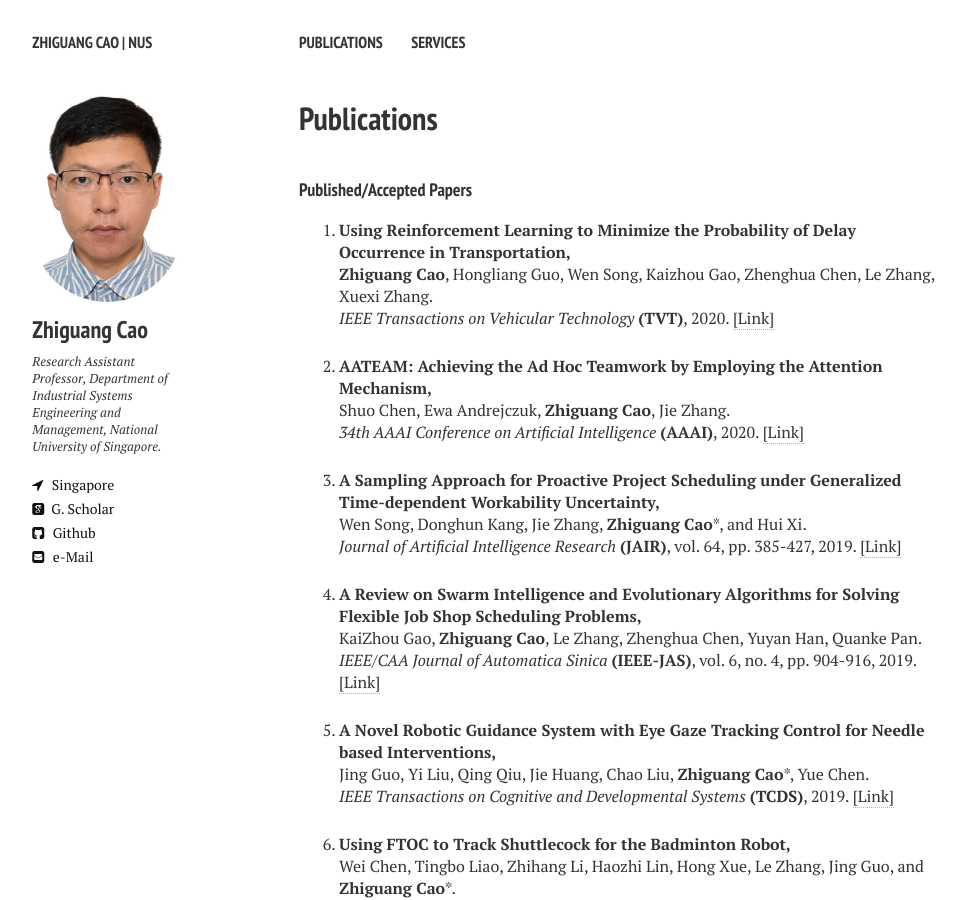
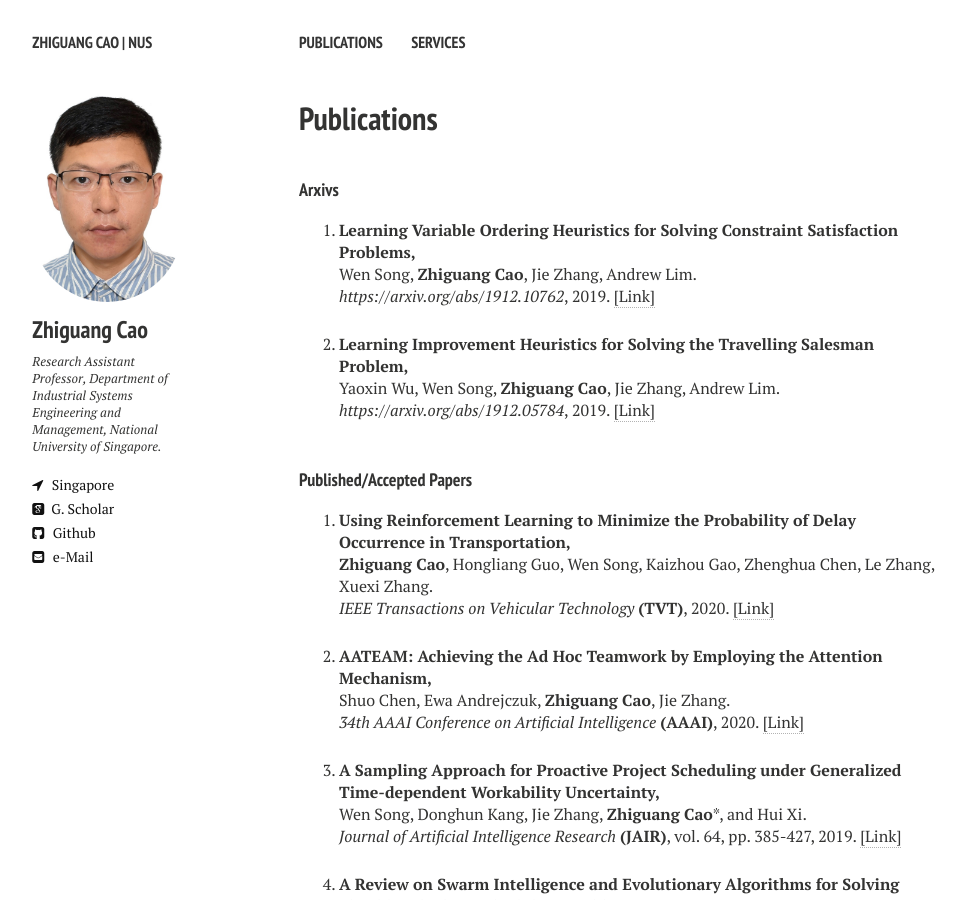
Before and after one commit to zhiguangcaosg/zhiguangcaosg.github.io, a Jekyll site: the page built from publications.md, in a window 1280 px wide and 900 px high. Shown: the whole window, without its empty margins (21-987 px from the left). Built offline with Jekyll 4.4.1, drawn with Linux system fonts in a browser that asks for light colours; nearby versions of some CDN libraries.

Commit message:
Update publications.html

```diff
--- a/_layouts/publications.html
+++ b/_layouts/publications.html
@@ -79,6 +79,33 @@ div.bibtex pre { font-size: 75%; overflow: auto;  width: 100%; padding: 0em 0em;
     <h1>{{ page.title }}</h1>
     <div class="article-wrap">
       {{ content }}
+
+
+<!------------------------------------------------------------- Arxivs Here ------------------------------------------------------------>
+<h4 style="margin-bottom:0px;padding-top:20px;">Arxivs</h4>
+
+    <!-- Item: Caelles2016 -->
+<ul style="padding-left:0px;">
+<ol >
+
+<li>
+<p>
+<b>Learning Variable Ordering Heuristics for Solving Constraint Satisfaction Problems,</b>
+<br>Wen Song, <b>Zhiguang Cao</b>, Jie Zhang, Andrew Lim.<br>
+<i>https://arxiv.org/abs/1912.10762</i>, 2019. <a href="https://arxiv.org/abs/1912.10762" target="_blank">[Link]</a>
+</p>
+</li>
+
+<li>
+<p>
+<b>Learning Improvement Heuristics for Solving the Travelling Salesman Problem,</b>
+<br>Yaoxin Wu, Wen Song, <b>Zhiguang Cao</b>, Jie Zhang, Andrew Lim.<br>
+<i>https://arxiv.org/abs/1912.05784</i>, 2019. <a href="https://arxiv.org/abs/1912.05784" target="_blank">[Link]</a>
+</p>
+</li>
+
+</ol>
+</ul>
 
 
 
```
